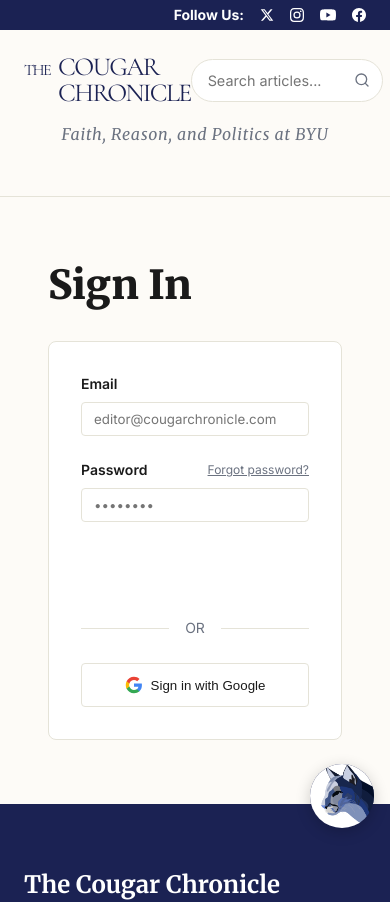
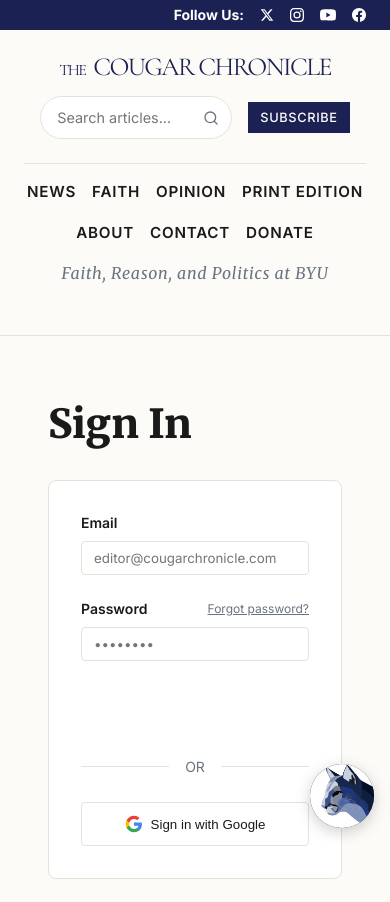
Before and after one commit to editor-droid/cougar-chronicle-live, a Next.js app: page /login in a window 390 px wide. Shown: the top 902 px of the page. Built offline with nearby package versions, Linux system fonts and the light colour scheme; no server answers.

Commit message:
fix: mobile layout for header and nav menu

```diff
--- a/src/app/globals.css
+++ b/src/app/globals.css
@@ -190,7 +190,10 @@
     grid-template-columns: 1fr;
   }
   .main-nav {
-    display: none; /* Hide on mobile for now */
+    gap: 1rem;
+  }
+  .nav-link {
+    font-size: 0.95rem;
   }
 }
 
@@ -523,8 +526,14 @@
 
 /* Responsive UI Fixes */
 @media (max-width: 640px) {
+  .header-top {
+    flex-direction: column;
+    gap: 1rem;
+    text-align: center;
+  }
   .brand a span:nth-child(1) { font-size: 16px !important; }
   .brand a span:nth-child(2) { font-size: 26px !important; }
+  .header-actions { justify-content: center; width: 100%; flex-wrap: wrap; }
   .header-actions .btn { padding: 0.5rem 0.75rem !important; font-size: 0.8rem !important; }
 
   .support-buttons-container { flex-direction: column !important; width: 100%; }
```
